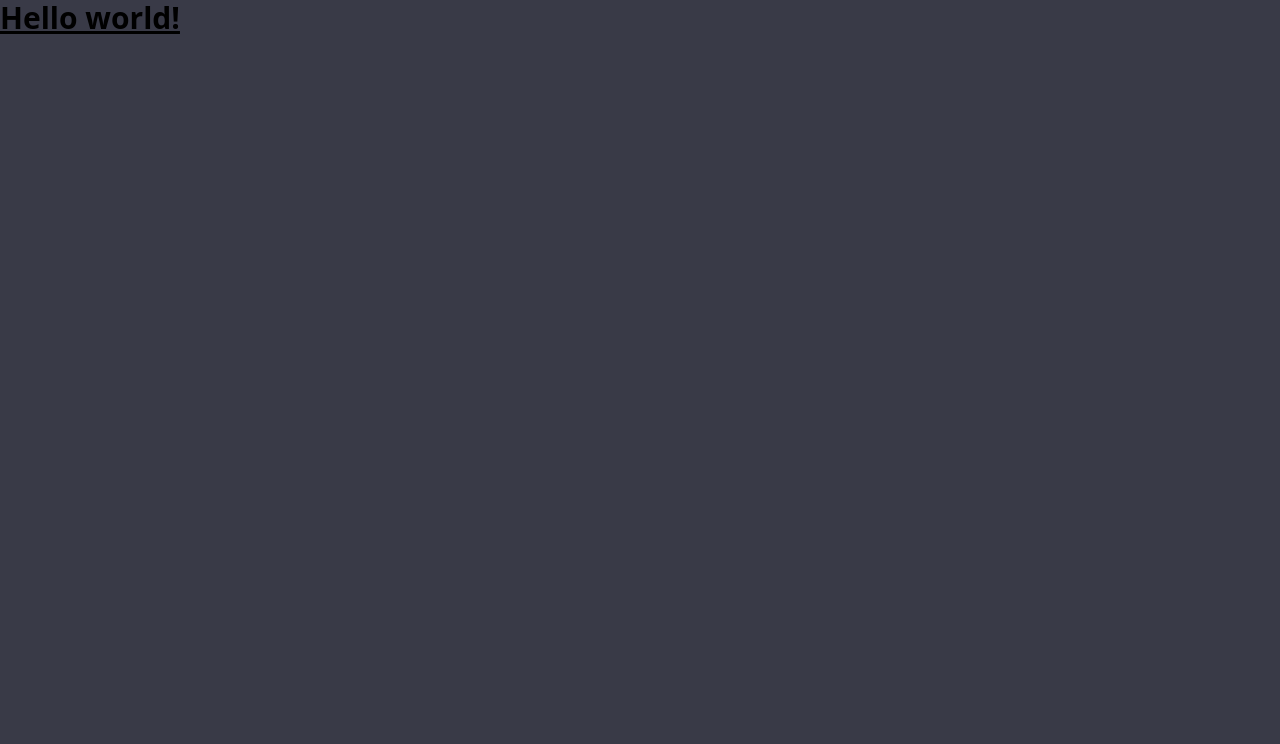
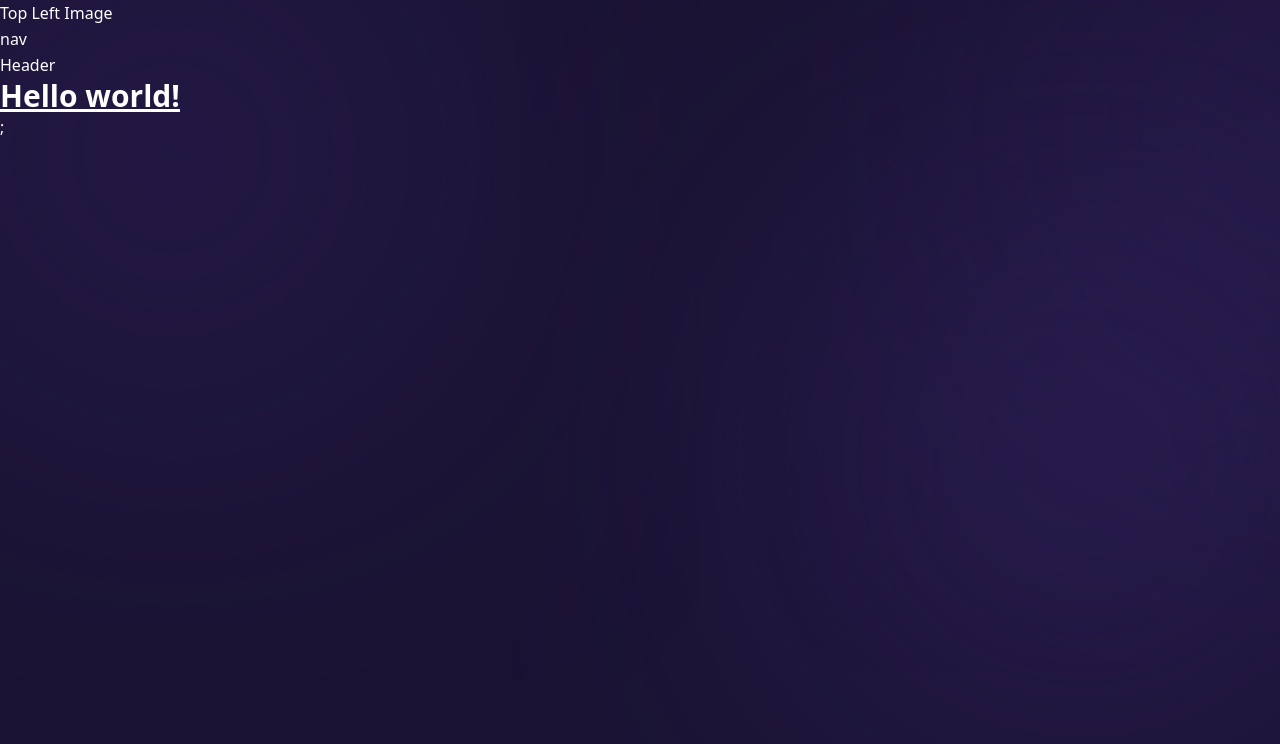
Before and after one commit to RavinduISHA/Portfolio-nextjs, a Next.js app: page / in a window 1280 px wide. Shown: the top 744 px of the page. Built offline with nearby package versions, Linux system fonts and the light colour scheme.

Commit message:
first commit

```diff
--- a/components/Layout.js
+++ b/components/Layout.js
@@ -1,5 +1,25 @@
-const Layout = () => {
-  return <div>Layout</div>;
+import {Sora} from '@next/font/google'
+
+const sora = Sora({
+  subsets: ['latin'],
+  variable: '--font-sora',
+  weight: ['100','200','300','400','500','600','700','800'],
+});
+
+//components
+import Nav from '../components/Nav'
+import Header from '../components/Header'
+import TopLeftImg from '../components/TopLeftImg'
+
+const Layout = ({children}) => {
+  return(
+  <div className={'page bg-site text-white'}>
+    <TopLeftImg />
+    <Nav />
+    <Header />
+    {children}
+  </div>
+  );
 };
 
 export default Layout;
--- a/pages/_app.js
+++ b/pages/_app.js
@@ -1,7 +1,13 @@
 import '../styles/globals.css';
 
+import Layout from '../components/Layout';
+
 function MyApp({ Component, pageProps }) {
-  return <Component {...pageProps} />;
+  return (
+    <Layout>
+      <Component {...pageProps} />;
+    </Layout>
+  );
 }
 
 export default MyApp;
```
